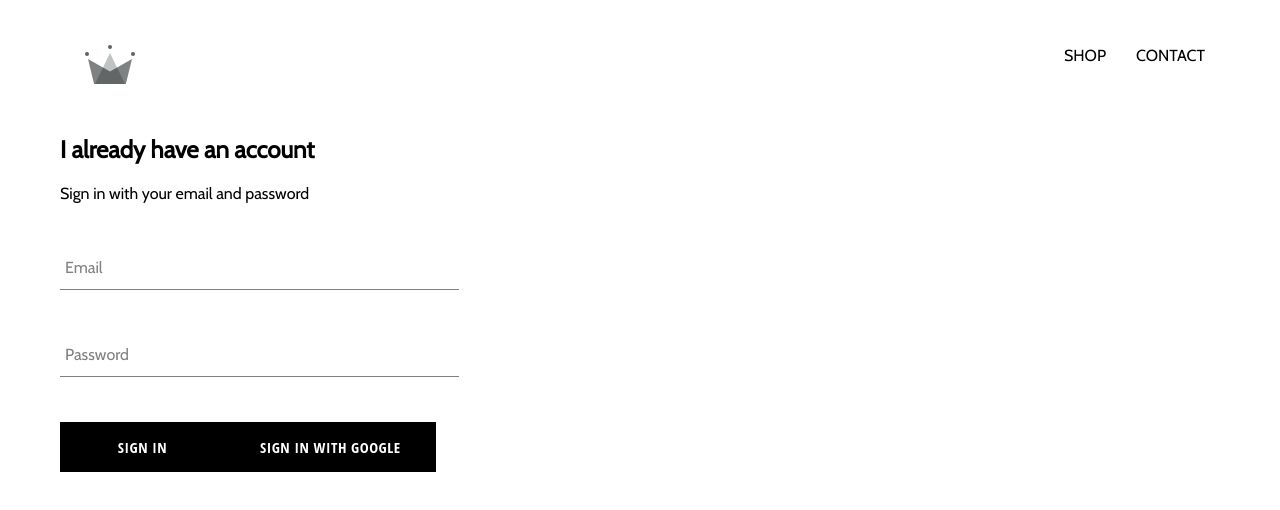
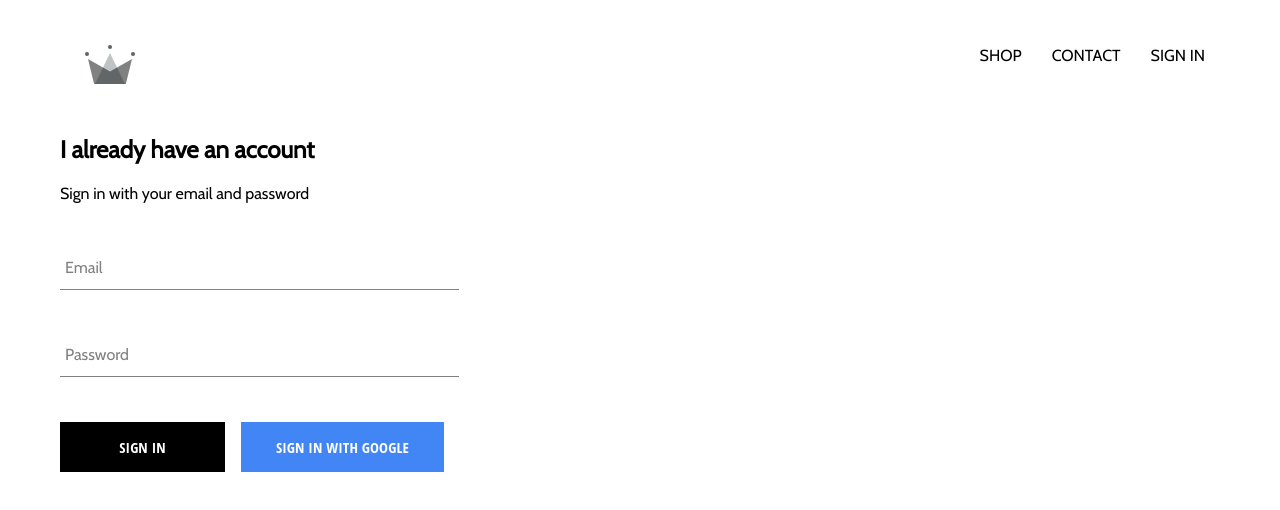
Before and after one commit to farca9/crwn-clothing, a React (Create React App) app: page /signin in a window 1280 px wide. Shown: the top 510 px of the page. Built offline with nearby package versions, Linux system fonts and the light colour scheme; no server answers.

Commit message:
Signin in component with Google

```diff
--- a/src/App.js
+++ b/src/App.js
@@ -4,19 +4,42 @@
 import ShopPage from "./pages/shop/shop.component.jsx";
 import SignInAndSignUpPage from "./pages/sign-in-and-sign-up/sign-in-and-sign-up.component";
 import { Switch, Route } from "react-router-dom";
-import Header from "./components/header/header.component"
+import Header from "./components/header/header.component";
+import { auth } from "./firebase/firebase.utils";
 
-function App() {
+class App extends React.Component {
+  constructor() {
+    super();
+
+    this.state = {
+      currentUser: null
+    };
+  }
+
+  unsuscribeFromAuth = null;
+
+  componentDidMount(){
+    this.unsuscribeFromAuth = auth.onAuthStateChanged(user => {
+      this.setState({currentUser: user});
+    })
+  }
+
+  componentWillUnmount() {
+    this.unsuscribeFromAuth();
+  }
+
+  render() {
     return (
       <div>
-      <Header/>
+        <Header currentUser={this.state.currentUser}/>
         <Switch>
           <Route exact path="/" component={HomePage} />
           <Route exact path="/shop" component={ShopPage} />
-        <Route exact path="/signin" component={SignInAndSignUpPage}/>
+          <Route exact path="/signin" component={SignInAndSignUpPage} />
         </Switch>
       </div>
     );
   }
+}
 
 export default App;
--- a/src/components/custom-button/custom-button.component.jsx
+++ b/src/components/custom-button/custom-button.component.jsx
@@ -2,9 +2,9 @@
 
 import './custom-button.styles.scss';
 
-const CustomButton = ({children, ...otherProps}) => (
+const CustomButton = ({children, isGoogleSignIn, ...otherProps}) => (
 
-    <button className='custom-button' {...otherProps}>
+    <button className={`${isGoogleSignIn ? 'google-sign-in' : ''} custom-button`} {...otherProps}>
         {children}
     </button>
 
--- a/src/components/custom-button/custom-button.styles.scss
+++ b/src/components/custom-button/custom-button.styles.scss
@@ -2,7 +2,7 @@
   min-width: 165px;
   width: auto;
   height: 50px;
-  letter-spacing: 0.5px;
+  letter-spacing: 0.1px;
   line-height: 50px;
   padding: 0 35px 0 35px;
   font-size: 15px;
@@ -14,6 +14,17 @@
   border: none;
   cursor: pointer;
 
+  &.google-sign-in {
+    background-color: #4285f4;
+    color: white;
+
+    &:hover {
+      background-color: #357ae8;
+      border: none;
+      color: white;
+    }
+  }
+
   &:hover {
     background-color: white;
     color: black;
--- a/src/components/header/header.component.jsx
+++ b/src/components/header/header.component.jsx
@@ -3,8 +3,9 @@
 import { ReactComponent as Logo } from '../../assets/crown.svg'
 
 import './header.styles.scss';
+import {auth} from '../../firebase/firebase.utils'
 
-const Header = () => (
+const Header = ({currentUser}) => (
 
     <div className='header'>
         <Link className='logo-container' to="/">
@@ -17,6 +18,12 @@
             <Link className='option' to='/shop'>
                 CONTACT
             </Link>
+            {
+                currentUser ?
+                <div className='option' onClick={() => auth.signOut()}>SIGN OUT</div>
+                :
+                <Link className='option' to='/signin'>SIGN IN</Link>
+            }
         </div>
     </div>
 
--- a/src/components/header/header.styles.scss
+++ b/src/components/header/header.styles.scss
@@ -20,6 +20,7 @@
 
     .option {
       padding: 10px 15px;
+      cursor: pointer;
     }
   }
 }
--- a/src/components/sign-in/sign-in.component.jsx
+++ b/src/components/sign-in/sign-in.component.jsx
@@ -2,10 +2,10 @@
 
 import "./sign-in.styles.scss";
 
-import CustomButton from '../custom-button/custom-button.component';
-import FormInput from '../form-input/form-input.component';
+import CustomButton from "../custom-button/custom-button.component";
+import FormInput from "../form-input/form-input.component";
 
-import { signInWithGoogle } from '../../firebase/firebase.utils';
+import { signInWithGoogle } from "../../firebase/firebase.utils";
 
 class SignIn extends React.Component {
   constructor(props) {
@@ -53,9 +53,12 @@
             required
           />
 
-          <CustomButton type="submit">Sign in</CustomButton>
-          <CustomButton onClick={signInWithGoogle}>Sign in with Google</CustomButton>
-
+          <div className="buttons">
+            <CustomButton type="submit">Sign in</CustomButton>
+            <CustomButton onClick={signInWithGoogle} isGoogleSignIn>
+              Sign in with Google
+            </CustomButton>
+          </div>
         </form>
       </div>
     );
--- a/src/components/sign-in/sign-in.styles.scss
+++ b/src/components/sign-in/sign-in.styles.scss
@@ -6,4 +6,9 @@
     .title {
         margin: 10px 0;
     }
+
+    .buttons {
+        display: flex;
+        justify-content: space-between;
+    }
 }
```
Also changed, not shown: src/App.css (line endings or trailing spaces). Lines whose indentation alone changed are shown as unchanged.
